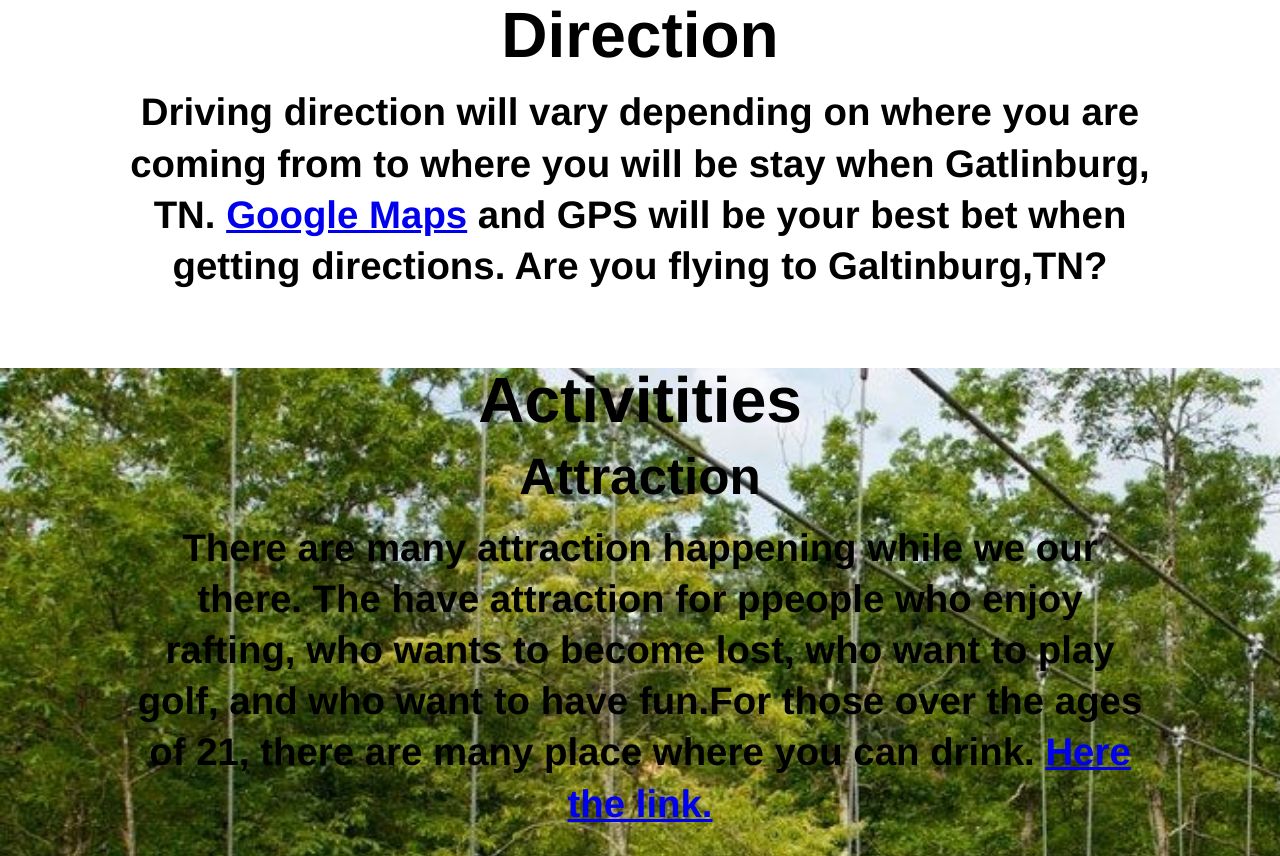
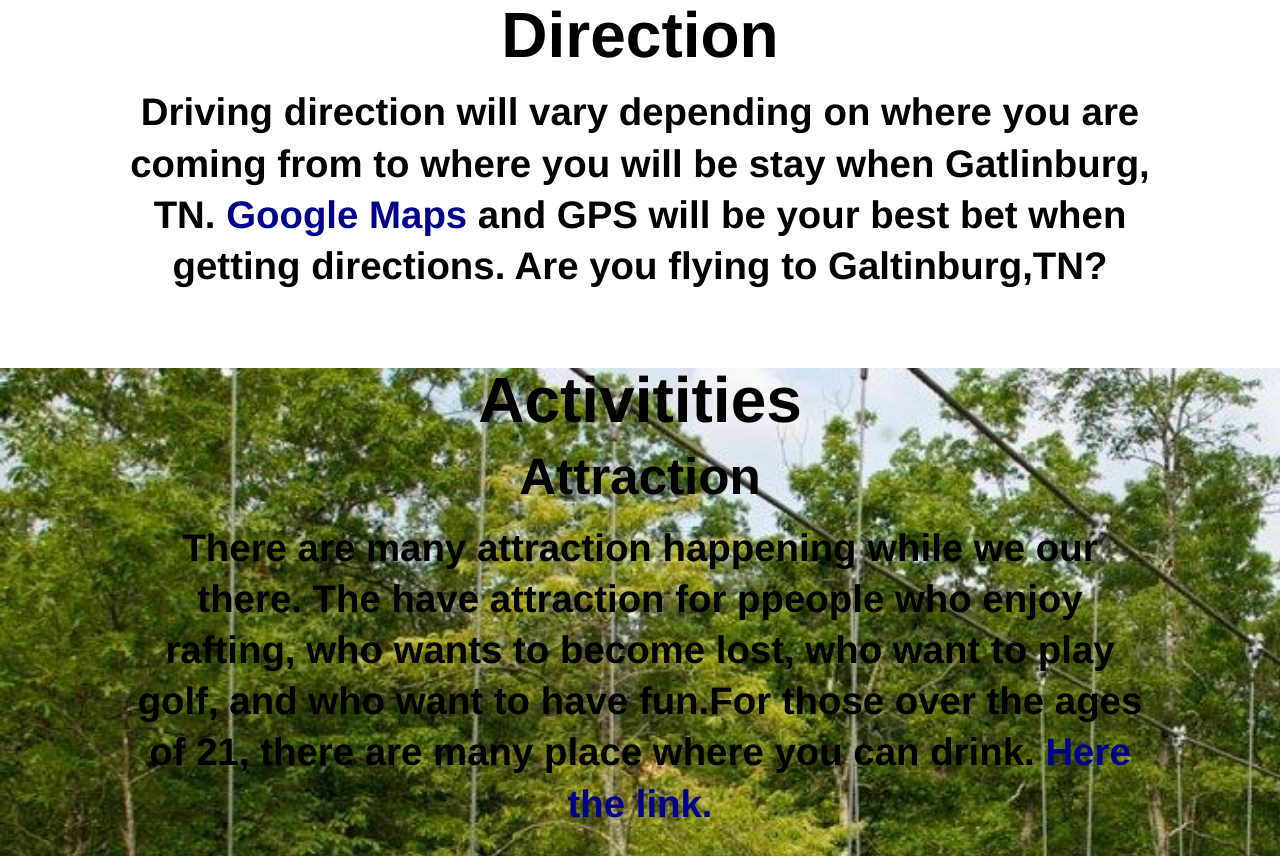
Before and after one commit to 6119greend/6119greend.github.io, a plain HTML site: page index.html in a window 1280 px wide. Shown: the part 924-1780 px from the top of the page. Drawn offline with nearby package versions, Linux system fonts and the light colour scheme.

Commit message:
Add files via upload

```diff
--- a/vacation.css
+++ b/vacation.css
@@ -75,6 +75,10 @@ div {
     font-weight: bold;
     padding-bottom: 3vw;
 }
+a{
+    color:darkblue;
+    text-decoration:none;
+}
 
 .todo {
     background-image: url(Glenstone-Lodge-Gatlinburg-Hotel-Gatlinburg-TN-Hotel-Short-Drive-to-Dollywood-1100x579.jpg);
```
